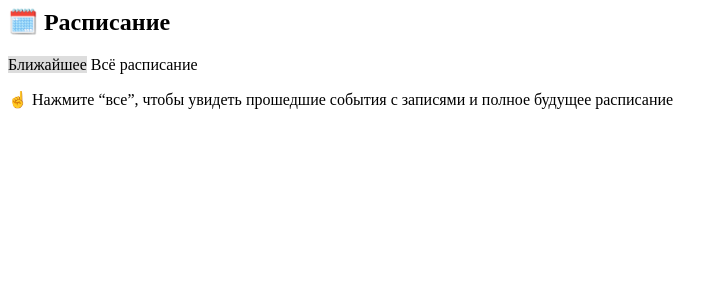
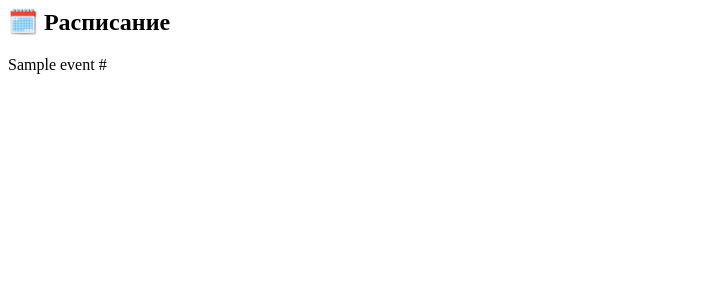
Before and after one commit to kushedow/volna-app, a FastAPI app: template src/templates/sections/schedule.html in a window 1280 px wide. Shown: the top 300 px of the page, without its empty margins (0-728 px from the left). Run offline with FastAPI, Linux system fonts and the light colour scheme; the template is opened without the code that fills it: most values are stand-ins (such as "Sample title", 1, 10 or a date in 2020); parts of the project's set-up code (start-up, migrations or seed data) failed here and were passed over.

Commit message:
schedule draft added

```diff
--- a/src/templates/profile.html
+++ b/src/templates/profile.html
@@ -14,7 +14,7 @@
       {% include 'sections/group.html' %}
       {% include 'sections/exams.html' %}
       {% include 'sections/accounts.html' %}
-{#      {% include 'sections/schedule.html' %}#}
+      {% include 'sections/schedule.html' %}
       {% include 'sections/faq.html' %}
 
     {% endif %}
--- a/src/templates/sections/schedule.html
+++ b/src/templates/sections/schedule.html
@@ -37,29 +37,34 @@
     }
 </style>
 
-<div class="tab-container">
+{#<div class="tab-container">#}
+{##}
+{#  <input type="radio" id="tab1" name="tabs" checked>#}
+{#  <label class="tab-label cursor-pointer p-4 border  border-emerald-500" for="tab1">Ближайшее</label>#}
+{##}
+{#  <input type="radio" id="tab2" name="tabs">#}
+{#  <label class="tab-label cursor-pointer p-4 border border-emerald-500" for="tab2">Всё расписание</label>#}
+{##}
+{#   <div id="content1" class="tab-content">#}
+{#     <p>☝️ Нажмите “все”, чтобы увидеть прошедшие события с записями и полное будущее расписание </p>ё#}
+{#   </div>#}
+{##}
+{#   <div id="content2" class="tab-content">#}
+{#       Здесь показывается вообще все#}
+{#   </div>#}
+{##}
+{#</div>#}
 
-  <input type="radio" id="tab1" name="tabs" checked>
-  <label class="tab-label cursor-pointer p-4 border  border-emerald-500" for="tab1">Ближайшее</label>
+   {% for event in customer.group.events %}
+      <div class="mb-4">
+        {{ event.title }}
+{#        {{ event.starts }}#}
+{#        {{ event.ends }}#}
+        {{ event.link }}
+      </div>
+   {% endfor %}
 
-  <input type="radio" id="tab2" name="tabs">
-  <label class="tab-label cursor-pointer p-4 border border-emerald-500" for="tab2">Всё расписание</label>
-
-
-   <div id="content1" class="tab-content">
-
-     <p>☝️ Нажмите “все”, чтобы увидеть прошедшие события с записями и полное будущее расписание </p>
-
-
-
-
-   </div>
-   <div id="content2" class="tab-content">
-
-       Здесь показывается вообще все
-
-   </div>
-</div>
+{#</div>#}
 
 
 
```
Also changed, not shown: src/classes/gdrive_fetcher.py (+19 -4 lines), src/models/group.py (+11 -2 lines).
